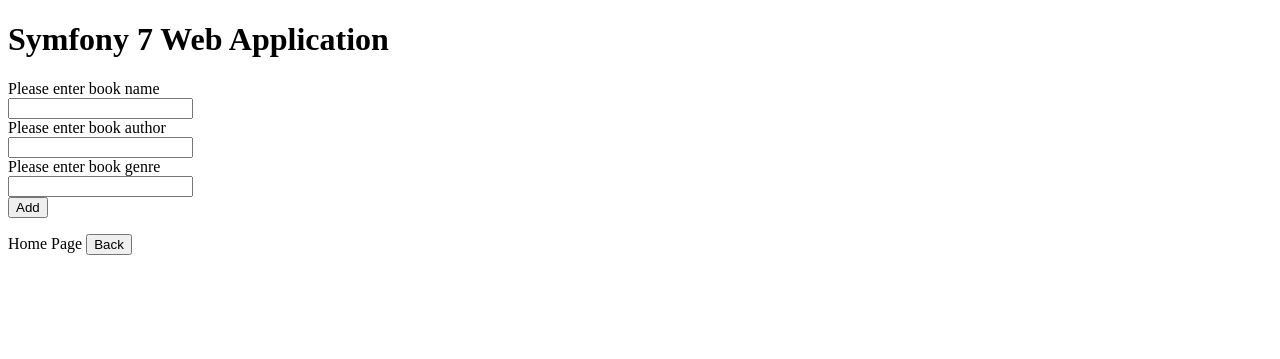
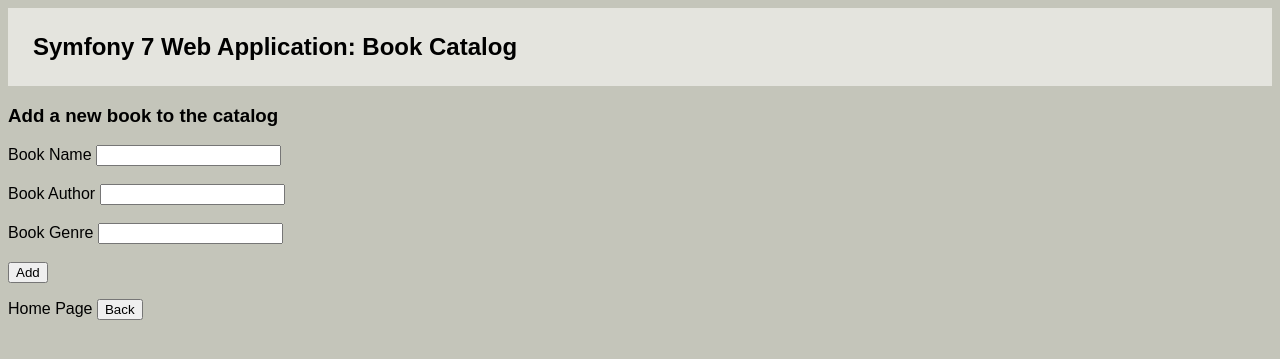
Before and after one commit to Deepak14291/Backup_Symfony7_BookCatalog, a Symfony app: template templates/book/add.html.twig in a window 1280 px wide. Shown: the top 359 px of the page. Run offline with Twig, Linux system fonts and the light colour scheme; the template is opened without the code that fills it, so the values that code supplies are empty; form fields are guessed from the names that the template uses; some libraries are stand-ins or nearby versions.

Commit message:
small UI changes

```diff
--- a/templates/base.html.twig
+++ b/templates/base.html.twig
@@ -7,13 +7,27 @@
 				Book Catalog
 			{% endblock %}
 		</title>
+		<style>
+			body {
+				/* background-color: #E4E4DE; */
+				background-color: #C4C5BA;
+				font-family: sans-serif;
+			}
+			h2 {
+				list-style-type: none;
+				margin: 0;
+				padding: 25px;
+				overflow: hidden;
+				background-color: #E4E4DE;
+			}
+		</style>
 
 		{% block stylesheets %}{% endblock %}
 
 		{% block javascripts %}{% endblock %}
 	</head>
 	<body>
-		<h1>Symfony 7 Web Application</h1>
+		<h2>Symfony 7 Web Application: Book Catalog</h2>
 		{% block body %}{% endblock %}
 	</body>
 </html>
--- a/templates/book/add.html.twig
+++ b/templates/book/add.html.twig
@@ -5,36 +5,32 @@
 {% endblock %}
 
 {% block body %}
+	<h3>Add a new book to the catalog</h3>
 	<div>
 		{{ form_start(form) }}
 		<div>
 			{{ form_errors(form) }}
 		</div>
 		<div>
-			{{ form_label(form.book_name,'Please enter book name') }}
-		</div>
-		<div>
+			{{ form_label(form.book_name,'Book Name') }}
 			{{ form_widget(form.book_name) }}
 		</div>
+		<br>
 		<div>
-			{{ form_label(form.book_author,'Please enter book author') }}
-		</div>
-		<div>
+			{{ form_label(form.book_author,'Book Author') }}
 			{{ form_widget(form.book_author) }}
 		</div>
-
+		<br>
 		<div>
-			{{ form_label(form.book_genre,'Please enter book genre') }}
-		</div>
-		<div>
+			{{ form_label(form.book_genre,'Book Genre') }}
 			{{ form_widget(form.book_genre) }}
 		</div>
+		<br>
 		<div>
 			<button type="submit">Add</button>
 		</div>
 		{{ form_end(form) }}
 	</div>
-
 	<p>
 		Home Page
 		<a href={{path('app_book')}}>
```
Also changed, not shown: templates/book/index.html.twig (+8 -7 lines), templates/book/update.html.twig (+7 -10 lines).
